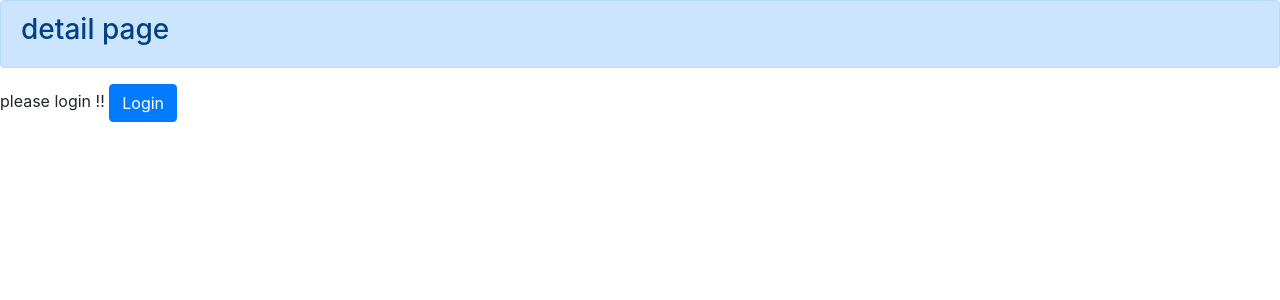
After one commit to hirokishimizu39/django_boardproject, a Django app: page /detail/1 in a window 1280 px wide. The commit adds this page. Shown: the top 300 px of the page. Run offline with Django 5.2, Linux system fonts and the light colour scheme; data comes from the database, SQL or seed files in the repository.

Commit message:
詳細画面の実装

```diff
--- a/boardapp/urls.py
+++ b/boardapp/urls.py
@@ -1,9 +1,10 @@
 from django.urls import path
-from .views import signupfunc, loginfunc, listfunc,logoutfunc
+from .views import signupfunc, loginfunc, listfunc,logoutfunc,detailfunc
 
 urlpatterns = [
     path('signup/', signupfunc, name='signup'),
     path('login/', loginfunc, name='login'),
     path('list/', listfunc, name='list'),
-    path('logout/', logoutfunc, name='logout')
+    path('logout/', logoutfunc, name='logout'),
+    path('detail/<int:pk>', detailfunc, name='detail'),
 ]
--- a/boardapp/views.py
+++ b/boardapp/views.py
@@ -1,4 +1,4 @@
-from django.shortcuts import render, redirect
+from django.shortcuts import render, redirect, get_object_or_404
 from django.contrib.auth.models import User
 from django.db import IntegrityError
 from django.contrib.auth import authenticate, login, logout
@@ -39,3 +39,7 @@ def listfunc(request):
 def logoutfunc(request):
   logout(request)
   return redirect('login')
+
+def detailfunc(request, pk):
+  object = get_object_or_404(BoardModel, pk=pk)
+  return render(request, 'detail.html', {'object': object})
--- /dev/null
+++ b/templates/detail.html
@@ -0,0 +1,25 @@
+{% extends 'base.html' %}
+
+{% block header %}
+<div class="alert alert-primary" role="alert">
+    <h3>detail page</h3>
+</div>
+{% endblock header %}
+
+
+{% block content %}
+{% if user.is_authenticated %}
+<div class="container">
+    <div class="alert alert-success" role="alert">
+        <p>タイトル：{{ object.title }}</p>
+        <p>投稿者：{{ object.author }}</p>
+        <p><img src="{{ object.snsimage.url }}" width="300px"></p>
+        <a href="#" class="btn btn-primary" tabindex="-1" role="button" aria-disabled="true">いいねする</a>
+        <a href="#" class="btn btn-primary" tabindex="-1" role="button" aria-disabled="true">既読にする</a>
+    </div>
+</div>
+{% else %}
+please login !!
+<a href="{% url 'login' %}" class="btn btn-primary" tabindex="-1" role="button" aria-disabled="true">Login</a>
+{% endif %}
+{% endblock content %}
--- a/templates/list.html
+++ b/templates/list.html
@@ -12,7 +12,7 @@
 <div class="container">
     {% for item in object_list %}
         <div class="alert alert-success" role="alert">
-            <p>タイトル：{{item.title}}</p>
+            <p>タイトル：<a href="{% url 'detail' item.pk %}">{{item.title}}</a></p>
             <p>投稿者：{{item.author}}</p>
             <a href="#" class="btn btn-primary" tabindex="-1" role="button" aria-disabled="true">Primary link</a>
             <a href="#" class="btn btn-primary" tabindex="-1" role="button" aria-disabled="true">Primary link</a>
```
